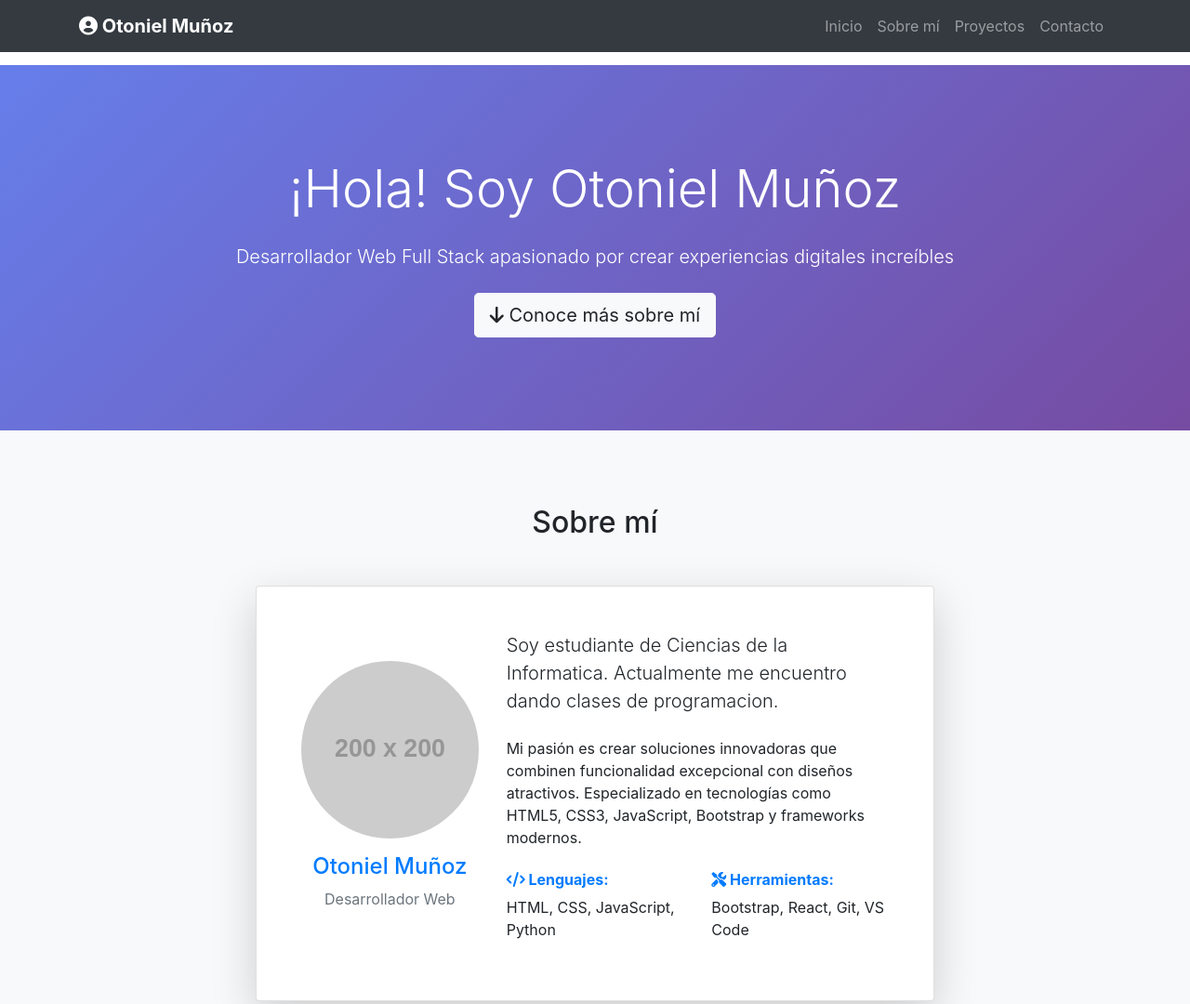
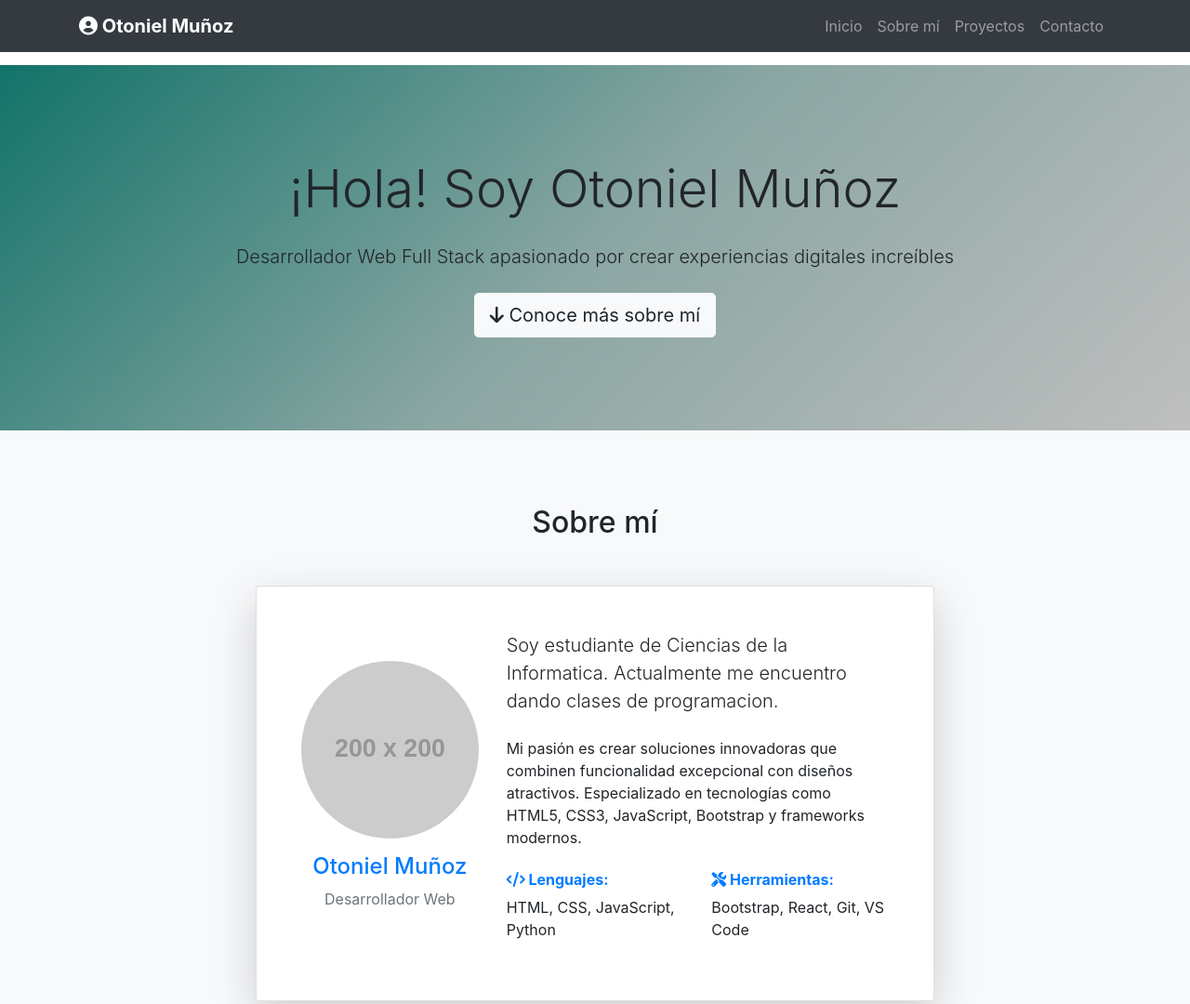
Before and after one commit to oto-ml/Portafolio-Bootstrap, a plain HTML site: page index.html in a window 1280 px wide. Shown: the top 1080 px of the page at 93% size. Drawn offline with nearby package versions, Linux system fonts and the light colour scheme; placeholder pictures from the web are drawn by us.

Commit message:
changing hero-section colors

```diff
--- a/index.html
+++ b/index.html
@@ -13,8 +13,7 @@
             padding-top: 70px; /* Espacio para navbar fija */
         }
         .hero-section {
-            background: linear-gradient(135deg, #667eea 0%, #764ba2 100%);
-            color: white;
+            background: linear-gradient(135deg, #127369,#8aa6a3,#bfbfbf);
             padding: 100px 0;
             text-align: center;
         }
```
